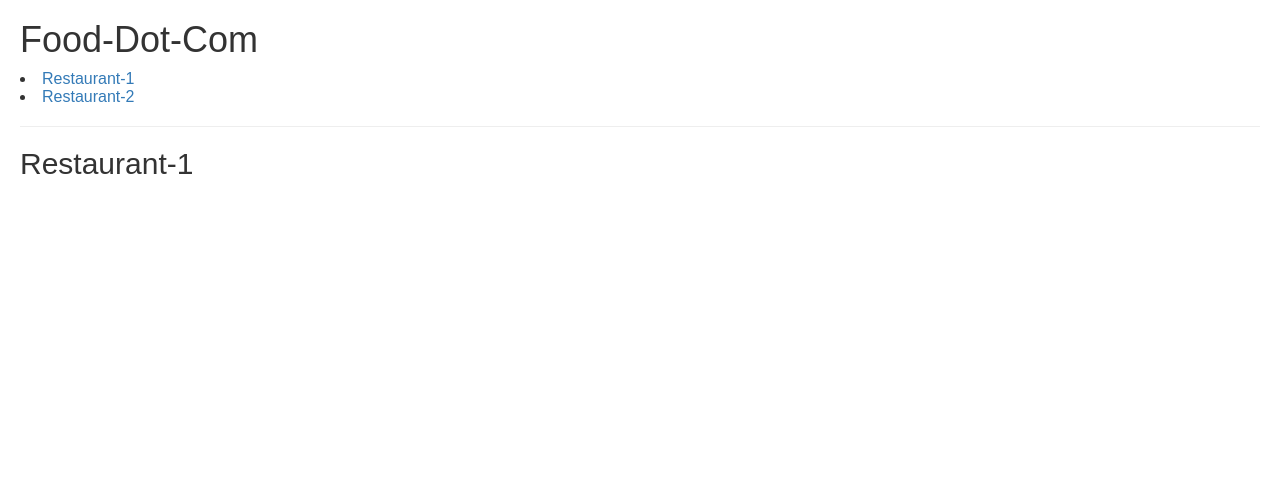
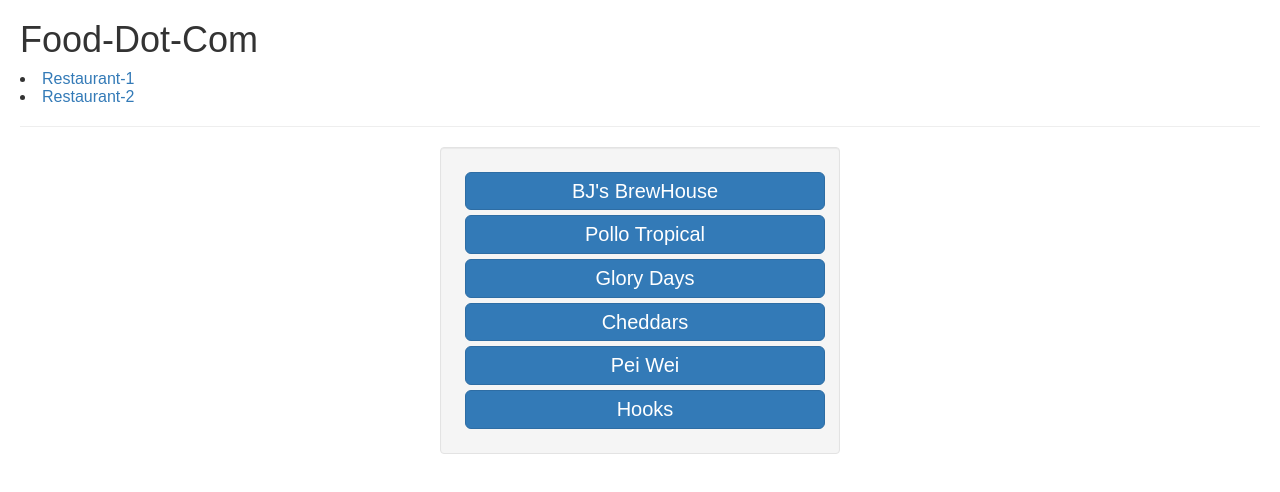
Before and after one commit to bdog72/food-dot-com, a React app: page / in a window 1280 px wide. Shown: the top 492 px of the page. Built offline with nearby package versions, Linux system fonts and the light colour scheme.

Commit message:
added new restaurants

```diff
--- a/package.json
+++ b/package.json
@@ -37,6 +37,7 @@
     "react-bootstrap": "^0.31.0",
     "react-dom": "^15.5.4",
     "react-hot-loader": "next",
+    "react-router-bootstrap": "^0.24.2",
     "react-router-dom": "^4.1.1",
     "redbox-react": "^1.3.6",
     "sass-loader": "^6.0.3",
--- a/src/components/Everything.js
+++ b/src/components/Everything.js
@@ -1,20 +1,35 @@
 import React, { Component } from 'react'
+import { Button } from 'react-bootstrap'
 
-export default class Everything extends Component {
-  state = {
-    name: ''
-  }
+const WellStyles = {maxWidth: 400, margin: '0 auto 10px'}
 
-  static propTypes = {
-    params: React.PropTypes.object
-  }
-
-  componentDidMount () {
-    this.setState(dataeverything[this.props.params.slug])
-  }
+export default class Everything1 extends Component {
   render () {
     return <div>
-      <h1>B</h1>
+      <div className='well' style={WellStyles}>
+        <a href='https://www.bjsrestaurants.com'>
+          <Button className='butt' bsStyle='primary' bsSize='large' block>BJ's BrewHouse</Button>
+        </a>
+        <a href='https://www.bjsrestaurants.com'>
+          <Button className='butt' bsStyle='primary' bsSize='large' block>Pollo Tropical</Button>
+        </a>
+        <a href='https://www.bjsrestaurants.com'>
+          <Button className='butt' bsStyle='primary' bsSize='large' block>Glory Days</Button>
+        </a>
+        <a href='https://www.bjsrestaurants.com'>
+          <Button className='butt' bsStyle='primary' bsSize='large' block>Cheddars</Button>
+        </a>
+        <a href='https://www.bjsrestaurants.com'>
+          <Button className='butt' bsStyle='primary' bsSize='large' block>Pei Wei</Button>
+        </a>
+        <a href='https://www.bjsrestaurants.com'>
+          <Button className='butt' bsStyle='primary' bsSize='large' block>Hooks</Button>
+        </a>
+      </div>
     </div>
   }
 }
+
+    // <a href=''>
+    //   <Button className='butt' bsStyle='primary' block>BB</Button>
+    // </a>
--- a/src/components/ReactRouter.js
+++ b/src/components/ReactRouter.js
@@ -1,9 +1,10 @@
 import React, { Component } from 'react'
+import Everything from './Everything'
 import { BrowserRouter as Router, Route, Link } from 'react-router-dom'
 
 const restaurants1 = () => (
   <div>
-    <h2>Restaurant-1</h2>
+    <Everything />
   </div>
 )
 
@@ -20,7 +21,7 @@ const BasicExample = () => (
       <li><Link to='/restaurants2'>Restaurant-2</Link></li>
       <hr />
       <Route exact path='/' component={restaurants1} />
-      <Route exact path='/restaurants2' component={restaurants2} />
+      <Route path='/restaurants2' component={restaurants2} />
     </div>
   </Router>
 )
--- a/src/dataeverything.json
+++ b/src/dataeverything.json
@@ -0,0 +1,5 @@
+{
+  "bjs-brewhouse": {
+    "name": "BJ's Brewhouse"
+  }
+}
--- a/src/styles/screen.scss
+++ b/src/styles/screen.scss
@@ -11,3 +11,9 @@ body {
   margin: 20px;
   font: $base-text-size / 1 $base-font-family;
 }
+
+.butt {
+  font-size: 20px;
+  margin: 5px;
+  padding: 5px;
+}
```
Also changed, not shown: src/components/Everything1.js (added, +20 -0 lines), 1 other file (tests, documents, lock files or other folders).
